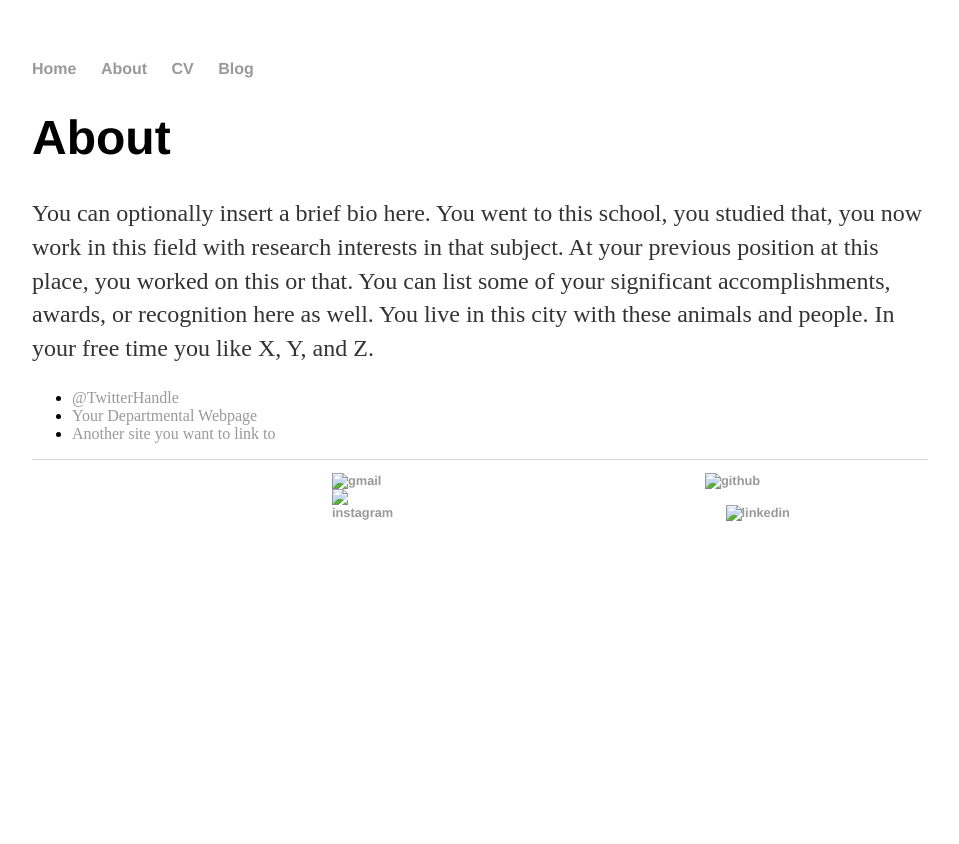
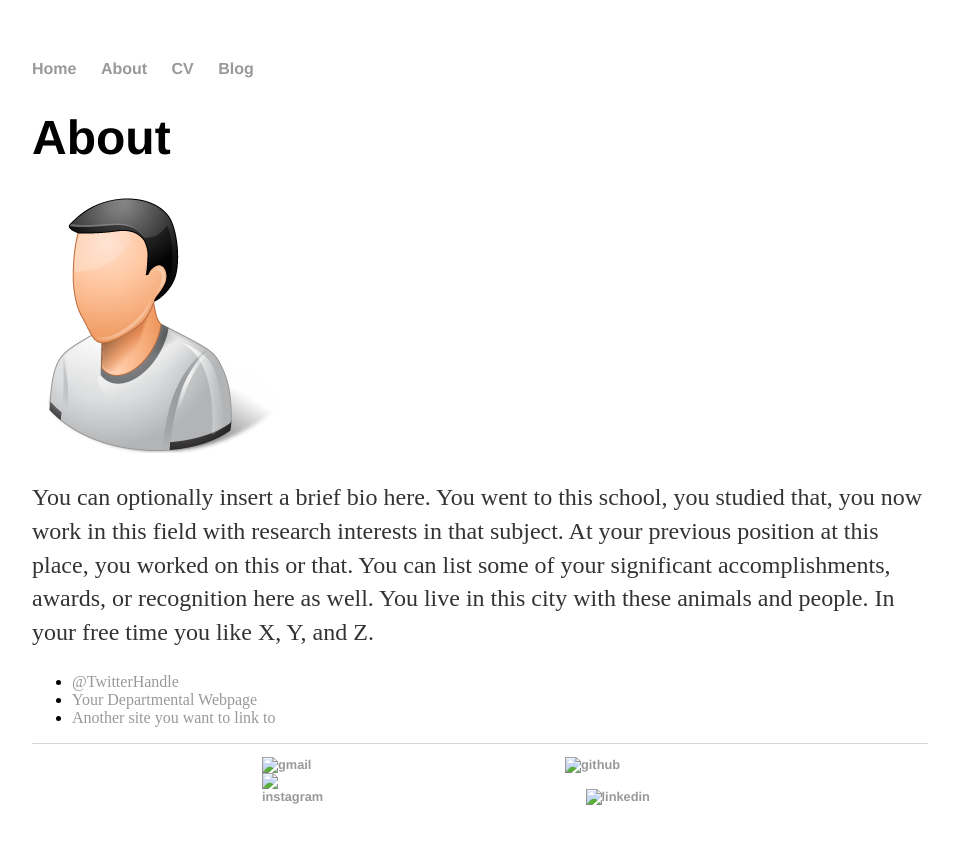
Before and after one commit to isx47590131/isx47590131.github.io, a Jekyll site: the page built from about/index.html, in a window 1280 px wide. Shown: the top 844 px of the page, without its empty margins (160-1119 px from the left). Built offline with Jekyll 4.4.1, drawn with Linux system fonts in a browser that asks for light colours.

Commit message:
omg perfil

```diff
--- a/about/index.html
+++ b/about/index.html
@@ -5,6 +5,7 @@ title: Acerca de Arnau Esteban
 
 		<div class="about">
 			<h1>About</h1>
+			<img src="https://isx47590131.github.io/img/person.png">
 			<p>You can optionally insert a brief bio here. You went to this school, you studied that, you now work in this field with research interests in that subject. At your previous position at this place, you worked on this or that. You can list some of your significant accomplishments, awards, or recognition here as well. You live in this city with these animals and people. In your free time you like X, Y, and Z.</p>
 
 			<ul class="contacts">
--- a/css/main.css
+++ b/css/main.css
@@ -34,7 +34,7 @@ footer {
 }
 footer img {
     max-width: 70px;
-    margin-left: 300px;
+    margin-left: 230px;
     transition: all 0.5s
 }
 
```
